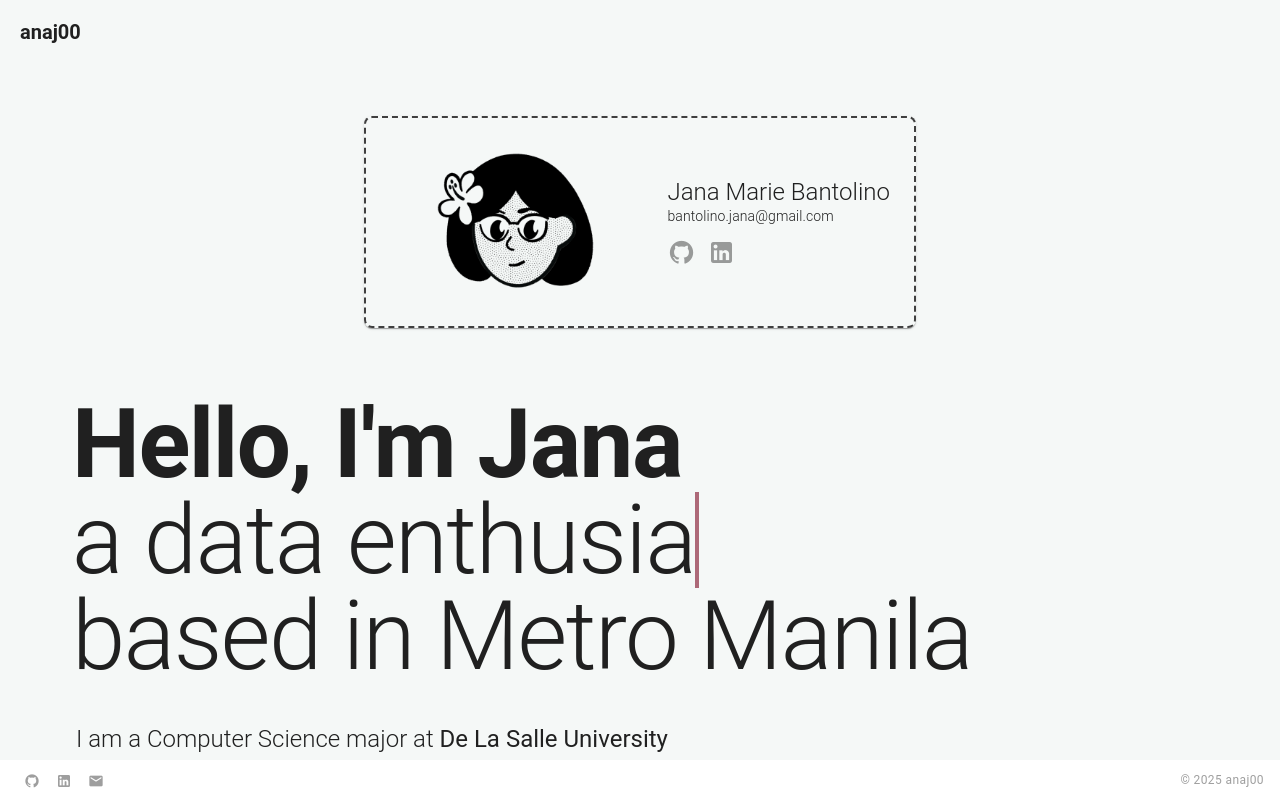
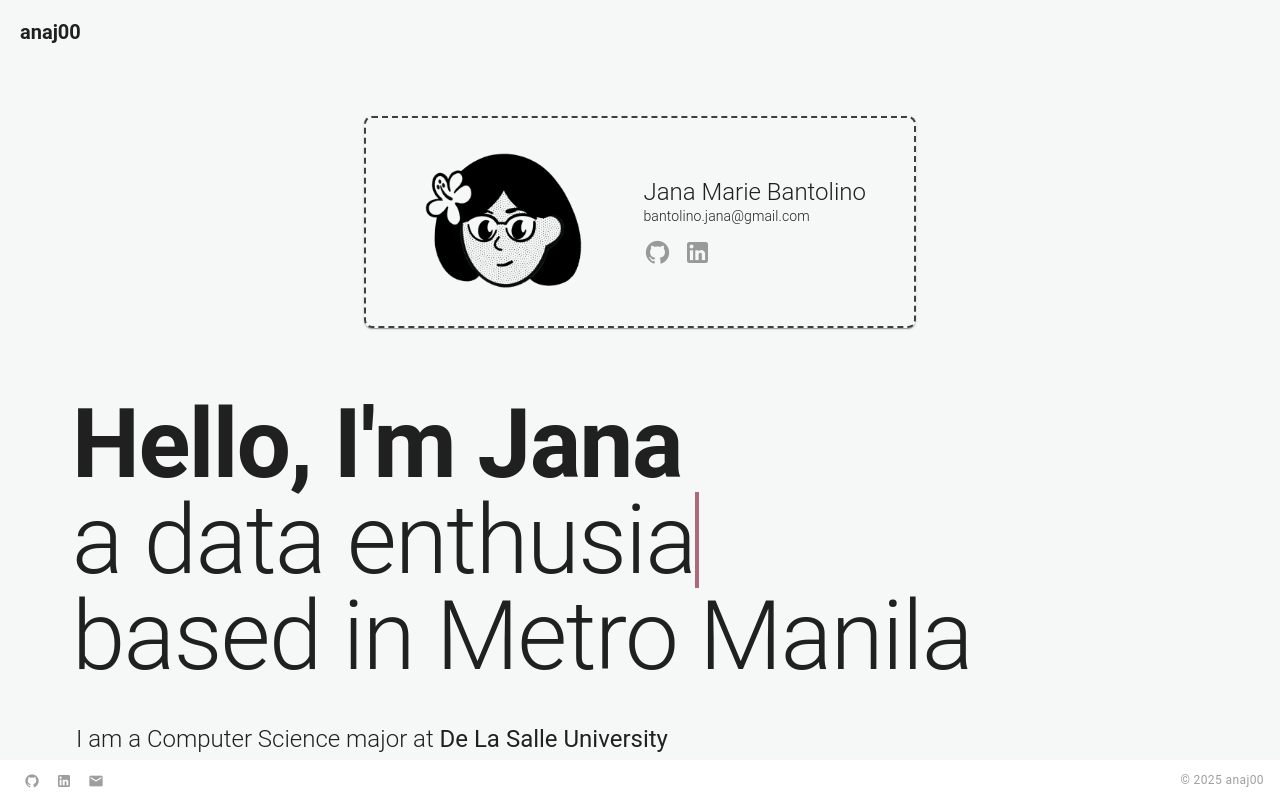
Before and after one commit to anaj00/anaj00-portfolio-v2, a Vue app in the folder anaj00-portfolio/: page / in a window 1280 px wide. Shown: the top 800 px of the page. Built offline with nearby package versions, Linux system fonts and the light colour scheme; a small style sheet from the web is missing.

Commit message:
chore: margin

```diff
--- a/anaj00-portfolio/src/components/CallingCard.vue
+++ b/anaj00-portfolio/src/components/CallingCard.vue
@@ -16,7 +16,7 @@
           ></v-img>
 
           <!-- Text Content -->
-          <div class="d-flex flex-column text-center text-sm-left">
+          <div class="d-flex flex-column text-center text-sm-left mr-sm-6">
             <h1 class="text-h6 text-sm-h5 font-weight-light">
               Jana Marie Bantolino
             </h1>
```
